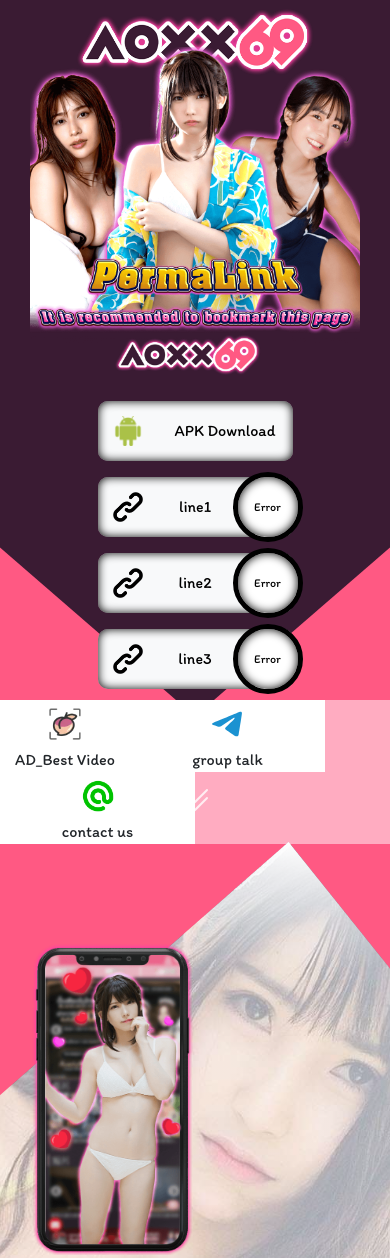
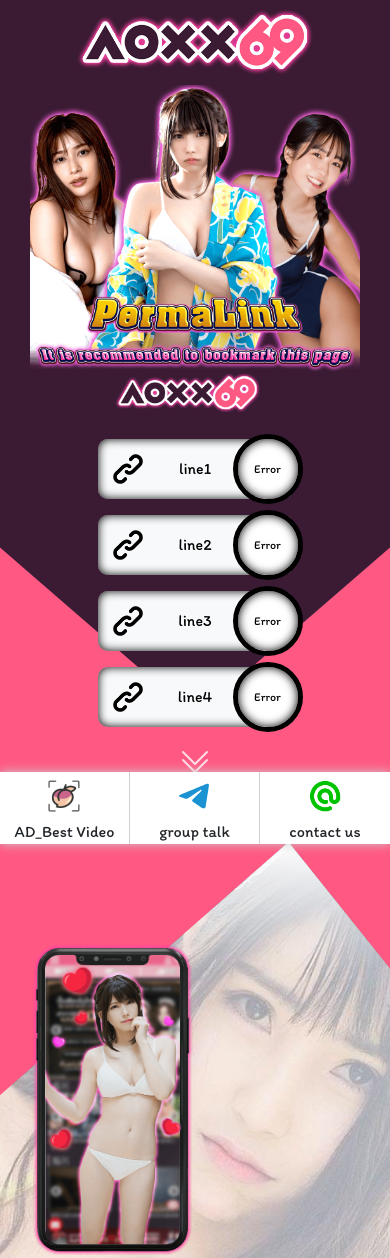
Before and after one commit to PaddyChen1012/aoxx, a PHP site: page / in a window 390 px wide. Shown: the top 1258 px of the page. Run offline with PHP 8.4, Linux system fonts and the light colour scheme; data that the repository does not hold is empty; some libraries are stand-ins or nearby versions.

Commit message:
APK拿掉

```diff
--- a/LP倒流頁/index.html
+++ b/LP倒流頁/index.html
@@ -305,9 +305,9 @@
                 <div class="d-flex justify-content-center flex-wrap">
                     <img class="warp-img mb-4" src="<?= $data[$co]['img-1'] ?>" alt="aoxx69">
                     <div class="d-flex flex-column flex-sm-row justify-content-around flex-wrap btn-box">
-                        <a class="link-1 btn download-btn btn-light d-flex align-items-center justify-content-center border-0 mx-3 mb-3 p-0" href="/H52C33BD0_0510064628.apk">
+                        <!-- <a class="link-1 btn download-btn btn-light d-flex align-items-center justify-content-center border-0 mx-3 mb-3 p-0" href="/H52C33BD0_0510064628.apk">
                             <img class="border-right" src="images/android-icon.png" alt=""><div class="font-weight-bold download-btn-wd">APK Download</div>
-                        </a>
+                        </a> -->
                         <!-- <a class="link-2 btn line-btn d-flex align-items-center justify-content-center border-0 mx-3 mb-3 p-0" href="https://lin.ee/PEQGiMN">
                             <img class="border-right" src="images/Line@-icon.png" alt=""><div class="font-weight-bold line-btn-wd">line@</div>
                         </a>
--- a/LP倒流頁/index.php
+++ b/LP倒流頁/index.php
@@ -52,7 +52,7 @@ switch ($_SERVER['HTTP_CF_IPCOUNTRY']) {
 
     gtag('config', 'G-7FYW7PQTWV');
     </script>
-    <style>
+<style>
         *{
             /* padding: 0; */
             margin: 0;
@@ -192,6 +192,7 @@ switch ($_SERVER['HTTP_CF_IPCOUNTRY']) {
             .contact-box{
                 border-radius: 0px;
                 padding: 0 !important;
+                box-shadow: 0 0 10px #ccc;
             }
             .contact-box a{
                 margin: 0 !important;
@@ -225,6 +226,9 @@ switch ($_SERVER['HTTP_CF_IPCOUNTRY']) {
         }
 
         @media (max-width: 575px){
+            .contact-box a:nth-child(1), .contact-box a:nth-child(2) {
+                border-right: 1px solid #0000002e !important;
+            }
             .change-page .logo{
                 left: calc(50% - 120px);
             }
@@ -257,11 +261,11 @@ switch ($_SERVER['HTTP_CF_IPCOUNTRY']) {
                 <img class="w-75 p-2" src="images/TaiKip Logo_100x100.webp" alt="">
                 <div class="w-100"><?= $data[$co]['tk-btn-wd'] ?></div>
             </a>
-            <a class="col-6 col-md-12 link-2 btn line-btn d-flex flex-wrap align-items-center justify-content-center border-0 mb-2 p-0" href="https://t.me/paiyed69" target="_blank">
+            <a class="col-4 col-md-12 link-2 btn line-btn d-flex flex-wrap align-items-center justify-content-center border-0 mb-2 p-0" href="https://t.me/paiyed69" target="_blank">
                 <img class="w-75 p-2" src="images/telegram-communication-chat-interaction-network-connection-svgrepo-com.svg" alt="">
                 <div class="w-100"><?= $data[$co]['tg-btn-wd'] ?></div>
             </a>
-            <a class="col-6 col-md-12 link-2 btn line-btn d-flex flex-wrap align-items-center justify-content-center border-0 p-0" href="https://lin.ee/PEQGiMN" target="_blank">
+            <a class="col-4 col-md-12 link-2 btn line-btn d-flex flex-wrap align-items-center justify-content-center border-0 p-0" href="https://lin.ee/PEQGiMN" target="_blank">
                 <img class="w-75 p-2" src="images/Line@-icon.png" alt="">
                 <div class="w-100"><?= $data[$co]['line-btn-wd'] ?></div>
             </a>
@@ -275,9 +279,9 @@ switch ($_SERVER['HTTP_CF_IPCOUNTRY']) {
                 <div class="d-flex justify-content-center flex-wrap">
                     <img class="warp-img mb-4" src="<?= $data[$co]['img-1'] ?>" alt="aoxx69">
                     <div class="d-flex flex-column flex-sm-row justify-content-around flex-wrap btn-box">
-                        <a class="link-1 btn btn-light download-btn d-flex align-items-center justify-content-center border-0 mx-3 mb-3 p-0" href="/H52C33BD0_0510064628.apk">
+                        <!-- <a class="link-1 btn btn-light download-btn d-flex align-items-center justify-content-center border-0 mx-3 mb-3 p-0" href="/H52C33BD0_0510064628.apk">
                             <img class="border-right" src="images/android-icon.png" alt=""><div class="font-weight-bold download-btn-wd">APK Download</div>
-                        </a>
+                        </a> -->
                         <!-- <a class="link-2 btn btn-light line-btn d-flex align-items-center justify-content-center border-0 mx-3 mb-3 p-0" href="https://lin.ee/PEQGiMN">
                             <img class="border-right" src="images/Line@-icon.png" alt=""><div class="font-weight-bold line-btn-wd"><?= $data[$co]['line-btn-wd'] ?></div>
                         </a>
```
